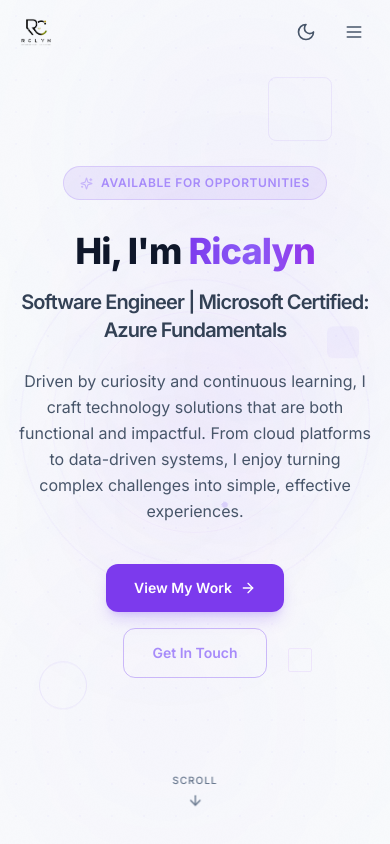
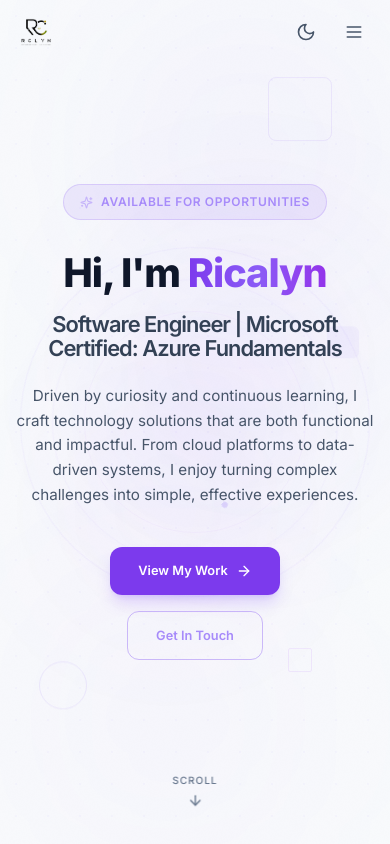
Before and after one commit to rclynn/my-portfolio, a React (Vite) app: page / in a window 390 px wide. Shown: the top 844 px of the page. Built offline with nearby package versions, Linux system fonts and the light colour scheme.

Commit message:
feat: implement fluid typography using clamp() for responsive font sizes

```diff
--- a/tailwind.config.js
+++ b/tailwind.config.js
@@ -25,6 +25,19 @@ export default {
       fontFamily: {
         sans: ['Inter', 'system-ui', '-apple-system', 'sans-serif'],
         mono: ['JetBrains Mono', 'Fira Code', 'monospace'],
+      },
+      fontSize: {
+        'xs': 'clamp(0.75rem, 0.7vw + 0.5rem, 0.875rem)',
+        'sm': 'clamp(0.8rem, 0.8vw + 0.6rem, 0.95rem)',
+        'base': 'clamp(0.95rem, 1vw + 0.7rem, 1.125rem)',
+        'lg': 'clamp(1.1rem, 1.2vw + 0.8rem, 1.25rem)',
+        'xl': 'clamp(1.25rem, 1.5vw + 1rem, 1.5rem)',
+        '2xl': 'clamp(1.5rem, 2vw + 1.125rem, 1.875rem)',
+        '3xl': 'clamp(1.875rem, 3vw + 1.25rem, 2.25rem)',
+        '4xl': 'clamp(2.25rem, 4vw + 1.5rem, 3rem)',
+        '5xl': 'clamp(2.75rem, 5vw + 2rem, 4rem)',
+        '6xl': 'clamp(3.5rem, 6vw + 2.5rem, 5rem)',
+        '7xl': 'clamp(4.5rem, 7vw + 3rem, 6.5rem)',
       },
       animation: {
         'fade-in': 'fadeIn 0.6s ease-out forwards',
```
